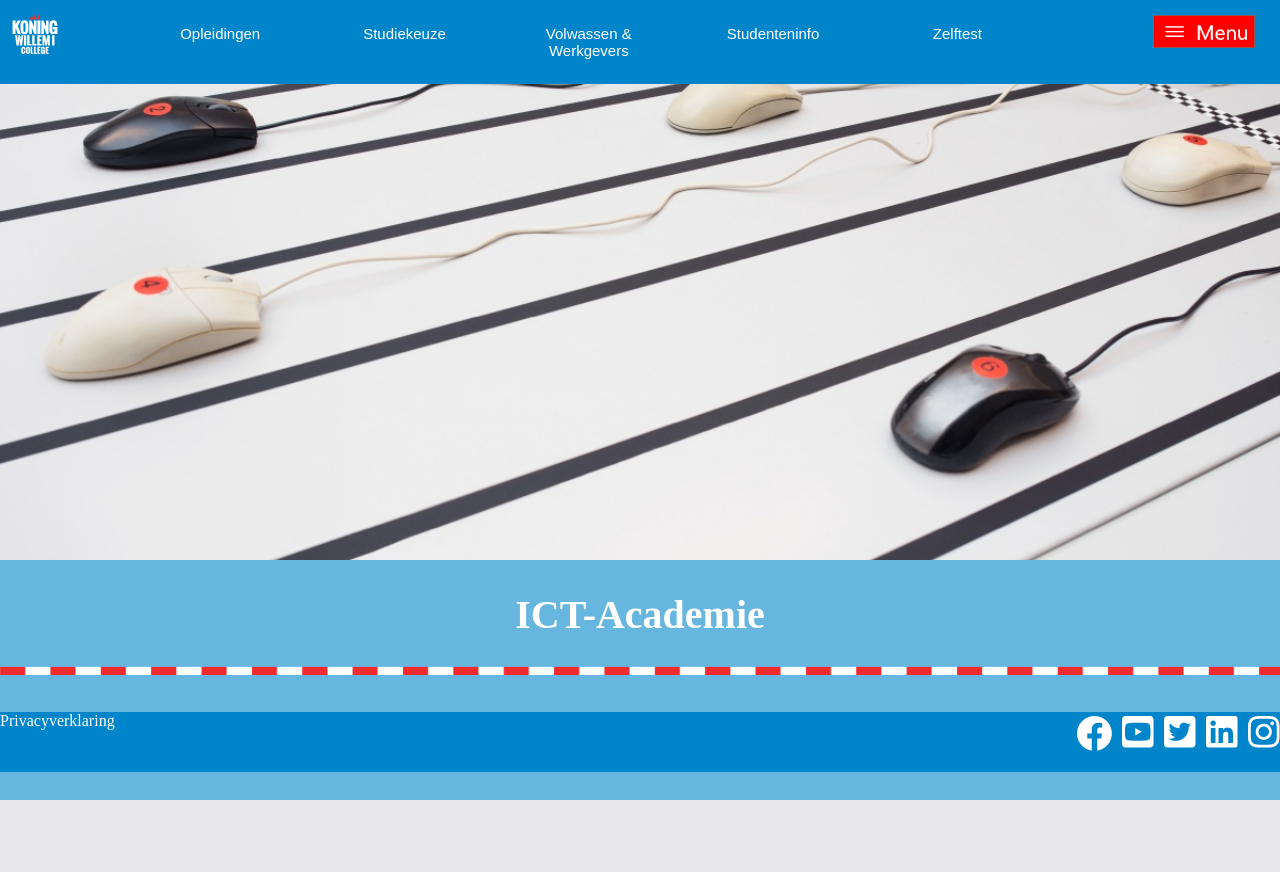
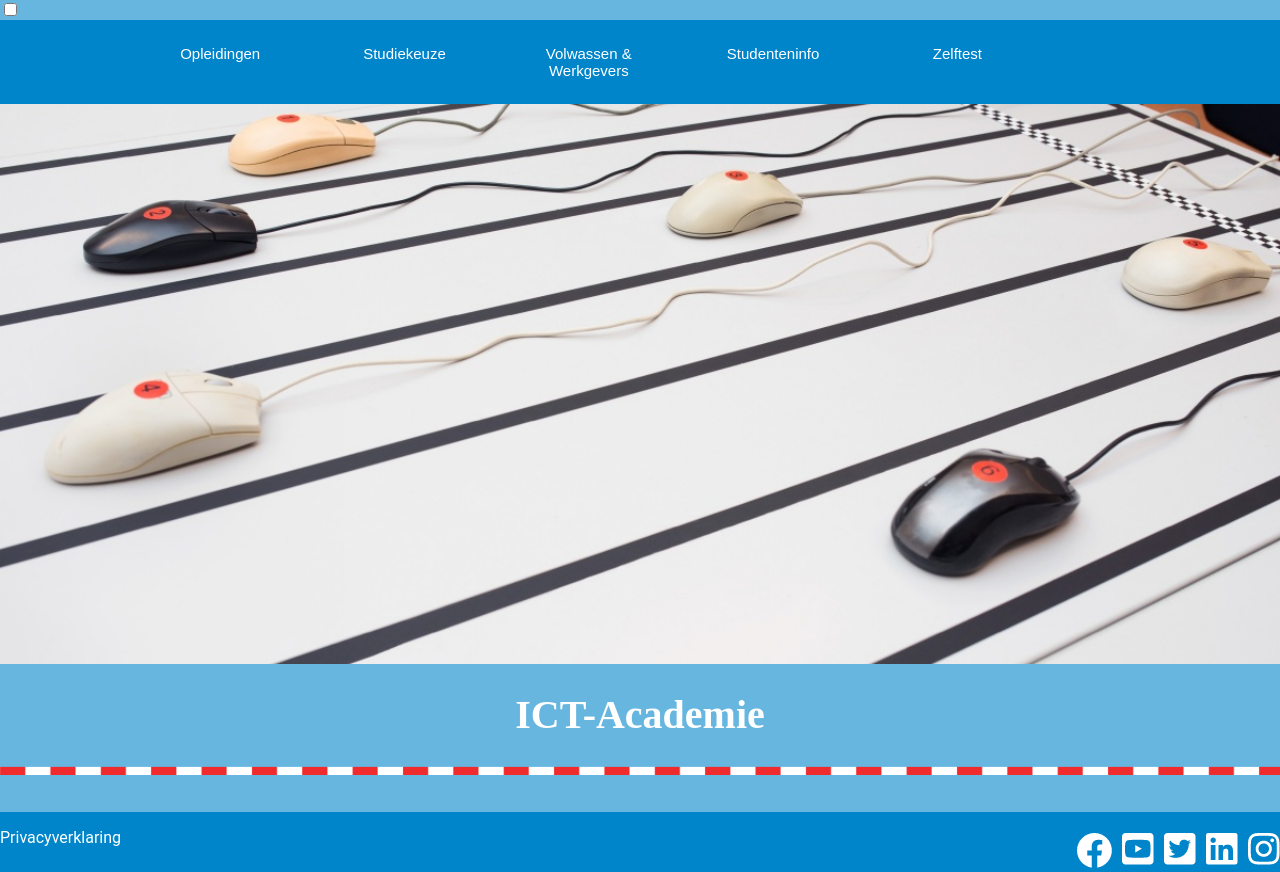
Before and after one commit to zkainee/project_t03, a PHP site: page / in a window 1280 px wide. Before the commit the page ends 800 px from the top, so only its background shows below. Run offline with PHP 8.4, Linux system fonts and the light colour scheme.

Commit message:
Footer fix navigation.php & navigation.css fix

```diff
--- a/Praktijk/Project_T03/css/style.css
+++ b/Praktijk/Project_T03/css/style.css
@@ -8,11 +8,14 @@ body {
     padding: 0;
     scroll-behavior: smooth;
     background-color: #66b6df;
+    min-height: 100vh;
+    display: flex;
+    flex-direction: column;
 }
 footer {
     position: relative;
     bottom: 0;
-    margin: 0;
+    margin-top: auto;
     background-color: #0085ca;
     width: 100%;
     height: 60px;
@@ -42,9 +45,15 @@ footer {
 {
     width: 100%;
 }
+.addFont
+{
+    font-family: 'Roboto', sans-serif;
+}
 
-@media only screen and (min-width: 746px) {
-    nav ul {
+@media only screen and (min-width: 746px)
+{
+    nav ul
+    {
         list-style-type: none;
         margin: 0;
         padding: 0;
--- a/Praktijk/Project_T03/include/footer.php
+++ b/Praktijk/Project_T03/include/footer.php
@@ -5,7 +5,7 @@
 * File: footer.php
 */
 ?>
-<p id="white">
+<p class="addFont" id="white">
     Privacyverklaring
 </p>
 
--- a/Praktijk/Project_T03/include/navigation.php
+++ b/Praktijk/Project_T03/include/navigation.php
@@ -5,22 +5,28 @@
  * File: navigation.php
  */
 ?>
+<!--<img class="logokw1c" src="./images/kw1clogo.svg">-->
+<!--<nav>-->
+<!--    <ul>-->
+<!--        <li><a href='./index.php'>Opleidingen</a></li>-->
+<!--        <li><a href='./index.php'>Studiekeuze</a></li>-->
+<!--        <li><a href='./index.php'>Volwassen & Werkgevers</a></li>-->
+<!--        <li><a href='./index.php'>Studenteninfo</a></li>-->
+<!--        <li><a href='./pages/zelftest.php'>Zelftest</a></li>-->
+<!--    </ul>-->
+<!--</nav>-->
+<!--<img class="hamburger" src="./images/hamburger.png">-->
 
-<link rel="stylesheet" href="https://cdnjs.cloudflare.com/ajax/libs/font-awesome/4.7.0/css/font-awesome.min.css">
-
-<div class="topnav">
-    <a href="./index.php" class="active"><img class="kw1clogo" src="./images/kw1clogo.svg"></a>
-    <nav id="myLinks">
-        <ul>
-            <li><a href='./index.php'>Opleidingen</a></li>
-            <li><a href='./index.php'>Studiekeuze</a></li>
-            <li><a href='./index.php'>Volwassen & Werkgevers</a></li>
-            <li><a href='./index.php'>Studenteninfo</a></li>
-            <li><a href='./pages/zelftest.php'>Zelftest</a></li>
-        </ul>
-    </nav>
-    <a href="javascript:void(0);" class="icon" onclick="myFunction()">
-        <i class="fa fa-bars"></i>
-    </a>
-    <img id="menuicon" src="./images/menu.png">
-</div>
+<nav class="hamburger-menu">
+    <input id="menu__toggle" type="checkbox"/>
+    <label class="menu__btn" for="menu__toggle">
+        <span></span>
+    </label>
+    <ul class="menu__box">
+        <li><a class="menu__item" href="./index.php">Opleidingen</a></li>
+        <li><a class="menu__item" href="./index.php">Studiekeuze</a></li>
+        <li><a class="menu__item" href="./index.php">Volwassen & Werkgevers</a></li>
+        <li><a class="menu__item" href="./index.php">Studenteninfo</a></li>
+        <li><a class="menu__item" href="./pages/zelftest.php">Zelftest</a></li>
+    </ul>
+</nav>
--- a/Praktijk/Project_T03/index.php
+++ b/Praktijk/Project_T03/index.php
@@ -14,6 +14,7 @@
         <meta http-equiv="X-UA-Compatible" content="ie=edge">
         <title>ICT Academie</title>
         <link href="css/style.css" rel="stylesheet">
+        <link href="css/navigation.css" rel="stylesheet">
         <script src="js/menu.js"></script>
     </head>
         <header>
```
Also changed, not shown: Praktijk/Project_T03/css/navigation.css (added, +91 -0 lines), Praktijk/Project_T03/pages/zelftest.php (+8 -7 lines).
